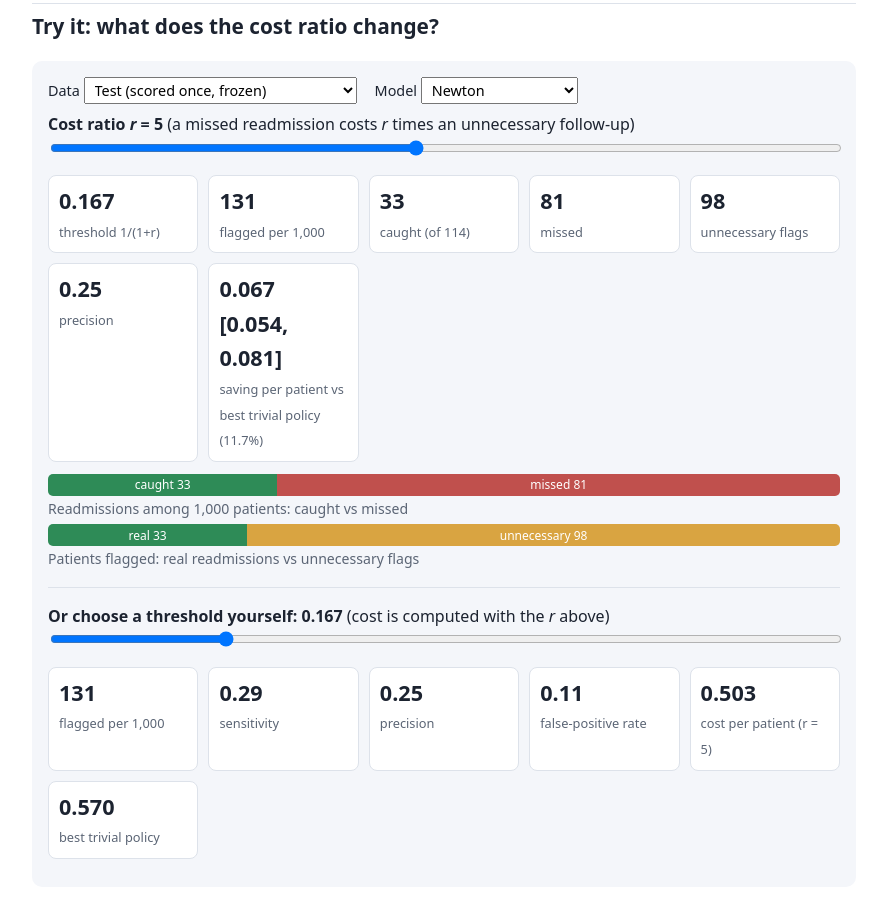
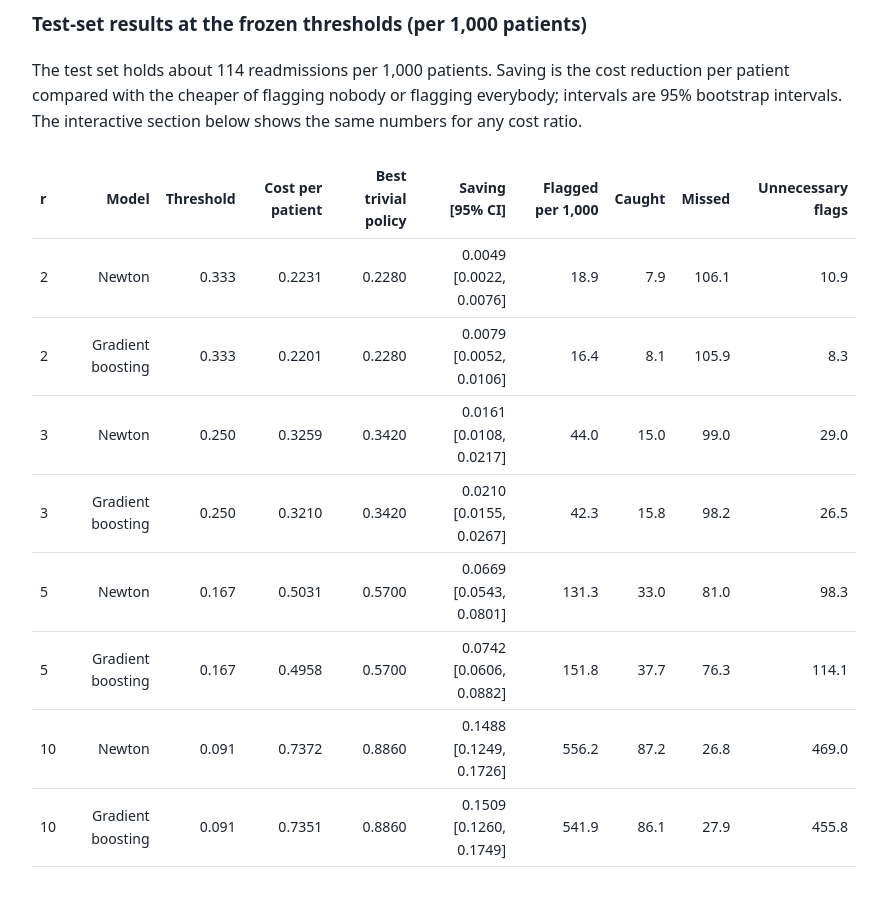
Before and after one commit to Abhimanyu-arya/30-Day-Hospital-Readmission-Prediction, a plain HTML site: page docs/index.html in a window 1280 px wide. Shown: the part 5121-6019 px from the top of the page, without its empty margins (196-1083 px from the left). Drawn offline with Linux system fonts and the light colour scheme.

Commit message:
Add static table fallbacks, README summary and text fixes

```diff
--- a/docs/index.html
+++ b/docs/index.html
@@ -246,7 +246,8 @@
     <p>The data are 99,320 encounters from 69,979 patients across 130 US hospitals (Strack et al., 2014), downloaded
       from OpenML. Patients with several encounters are common (1.42 encounters per patient in the training split), so
       the data were split <b>by patient</b>: 70% train, 20% test, 10% validation (seed 42), with no patient in more than
-      one split. Positive rates are 11.35%, 11.40% and 11.63%. Row-level data are not published here.</p>
+      one split. Positive rates are 11.35%, 11.40% and 11.63%. No row-level data are published on this site or in the
+      current repository files; the README notes that early commits contained the public dataset.</p>
     <p>Main quality issues: <code>weight</code> was 97% missing and was dropped; specialty (49%) and payer (40%) were
       kept with a <code>Missing</code> category; patients who died or went to hospice were removed because they cannot
       be readmitted.</p>
@@ -319,6 +320,13 @@
       <p class="note">Ten equal-count risk bins; bars are 95% intervals. Points near the dashed line mean the
         probabilities can be taken at face value.</p>
     </div>
+    <noscript>
+      <figure><img src="figures/calibration_val.png"
+          alt="Calibration curves on validation data for Newton, gradient boosting and random forest">
+        <figcaption>Calibration on validation data (JavaScript is off, so the interactive plot is not shown). Newton
+          tracks the diagonal; random forest under-predicts at the top.</figcaption>
+      </figure>
+    </noscript>
     <p>Six feature-set ablations on validation (dropping payer or specialty columns, <code>log1p</code> on visit counts,
       adding race back) changed log loss by less than 0.001, so the model is robust to these choices. The strongest
       signals are prior inpatient visits (odds ratio 1.38 per standard deviation) and discharge to rehab (3.5×).</p>
@@ -327,6 +335,122 @@
     </div>
     <p class="note">Cluster-robust standard errors (clustered by patient) were within 1% of the naive ones on median.
       Coefficients describe association only.</p>
+    <h3>Test-set results at the frozen thresholds (per 1,000 patients)</h3>
+    <p>The test set holds about 114 readmissions per 1,000 patients. Saving is the cost reduction per patient compared
+      with the cheaper of flagging nobody or flagging everybody; intervals are 95% bootstrap intervals. The interactive
+      section below shows the same numbers for any cost ratio.</p>
+    <div class="wrap">
+      <table>
+        <tr>
+          <th>r</th>
+          <th>Model</th>
+          <th>Threshold</th>
+          <th>Cost per patient</th>
+          <th>Best trivial policy</th>
+          <th>Saving [95% CI]</th>
+          <th>Flagged per 1,000</th>
+          <th>Caught</th>
+          <th>Missed</th>
+          <th>Unnecessary flags</th>
+        </tr>
+        <tr>
+          <td>2</td>
+          <td>Newton</td>
+          <td>0.333</td>
+          <td>0.2231</td>
+          <td>0.2280</td>
+          <td>0.0049 [0.0022, 0.0076]</td>
+          <td>18.9</td>
+          <td>7.9</td>
+          <td>106.1</td>
+          <td>10.9</td>
+        </tr>
+        <tr>
+          <td>2</td>
+          <td>Gradient boosting</td>
+          <td>0.333</td>
+          <td>0.2201</td>
+          <td>0.2280</td>
+          <td>0.0079 [0.0052, 0.0106]</td>
+          <td>16.4</td>
+          <td>8.1</td>
+          <td>105.9</td>
+          <td>8.3</td>
+        </tr>
+        <tr>
+          <td>3</td>
+          <td>Newton</td>
+          <td>0.250</td>
+          <td>0.3259</td>
+          <td>0.3420</td>
+          <td>0.0161 [0.0108, 0.0217]</td>
+          <td>44.0</td>
+          <td>15.0</td>
+          <td>99.0</td>
+          <td>29.0</td>
+        </tr>
+        <tr>
+          <td>3</td>
+          <td>Gradient boosting</td>
+          <td>0.250</td>
+          <td>0.3210</td>
+          <td>0.3420</td>
+          <td>0.0210 [0.0155, 0.0267]</td>
+          <td>42.3</td>
+          <td>15.8</td>
+          <td>98.2</td>
+          <td>26.5</td>
+        </tr>
+        <tr>
+          <td>5</td>
+          <td>Newton</td>
+          <td>0.167</td>
+          <td>0.5031</td>
+          <td>0.5700</td>
+          <td>0.0669 [0.0543, 0.0801]</td>
+          <td>131.3</td>
+          <td>33.0</td>
+          <td>81.0</td>
+          <td>98.3</td>
+        </tr>
+        <tr>
+          <td>5</td>
+          <td>Gradient boosting</td>
+          <td>0.167</td>
+          <td>0.4958</td>
+          <td>0.5700</td>
+          <td>0.0742 [0.0606, 0.0882]</td>
+          <td>151.8</td>
+          <td>37.7</td>
+          <td>76.3</td>
+          <td>114.1</td>
+        </tr>
+        <tr>
+          <td>10</td>
+          <td>Newton</td>
+          <td>0.091</td>
+          <td>0.7372</td>
+          <td>0.8860</td>
+          <td>0.1488 [0.1249, 0.1726]</td>
+          <td>556.2</td>
+          <td>87.2</td>
+          <td>26.8</td>
+          <td>469.0</td>
+        </tr>
+        <tr>
+          <td>10</td>
+          <td>Gradient boosting</td>
+          <td>0.091</td>
+          <td>0.7351</td>
+          <td>0.8860</td>
+          <td>0.1509 [0.1260, 0.1749]</td>
+          <td>541.9</td>
+          <td>86.1</td>
+          <td>27.9</td>
+          <td>455.8</td>
+        </tr>
+      </table>
+    </div>
 
     <h2 id="explore">Try it: what does the cost ratio change?</h2>
     <div class="card">
@@ -383,7 +507,8 @@
         conservative.</li>
       <li><b>Proxies and groups.</b> Race is excluded, but proxies remain. Small groups have low power.</li>
       <li><b>Preprocessing.</b> Category thresholds were set on all rows (without labels, except one disclosed
-        threshold); a training-only recomputation is still to do.</li>
+        threshold). A training-only recomputation found the same drug and specialty decisions; one rare payer code
+        differed at the margin (see the README).</li>
       <li><b>Scope.</b> 1999–2008 US data, excluding deaths and hospice; association, not causation. Intervals resample
         encounters, not patients.</li>
     </ul>
@@ -391,7 +516,8 @@
     <h2 id="concl">Conclusion</h2>
     <p>A logistic regression written from scratch and verified against standard libraries reaches nearly the accuracy of
       flexible models on this task (AUC about 0.67–0.68), is better calibrated, and saves cost over trivial policies
-      when a missed readmission is worth about 3–10 unnecessary follow-ups. It is a weak predictor and misses most
+      when a missed readmission is worth about 2–10 unnecessary follow-ups (the saving is small at 2). It is a weak
+      predictor and misses most
       readmissions, so it would not be a reliable standalone tool. The main gains in this project came from careful
       splitting, fair evaluation and honest reporting, not from model complexity.</p>
 
@@ -408,10 +534,6 @@
       Antigravity for environment errors) were used; all outputs were checked by the author.
     </p>
   </main>
-  <footer>Opening this file directly from disk blocks <code>results.json</code> in most browsers. Run
-    <code>python -m http.server</code> in this folder and open <code>localhost:8000</code>, or publish with GitHub
-    Pages.
-  </footer>
 
   <script>
     const $ = id => document.getElementById(id);
```
Also changed, not shown: 1 other file.
